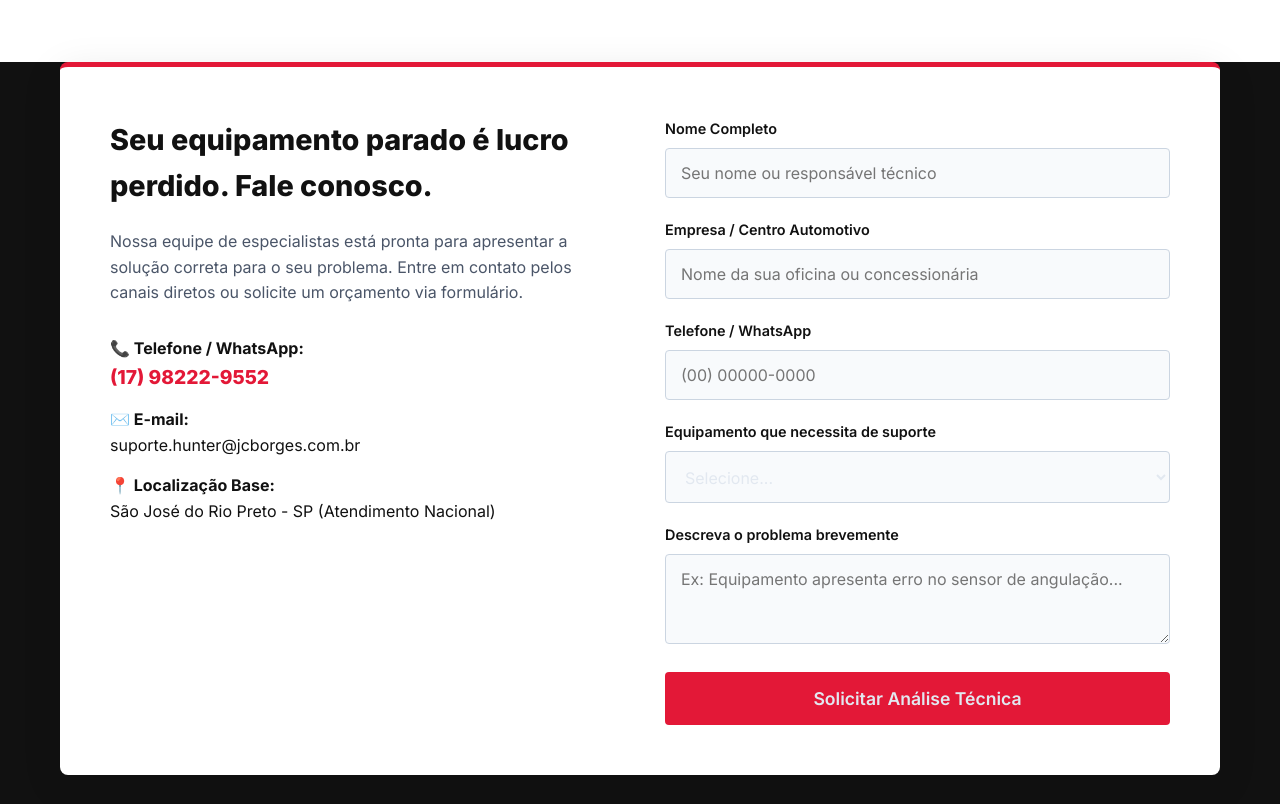
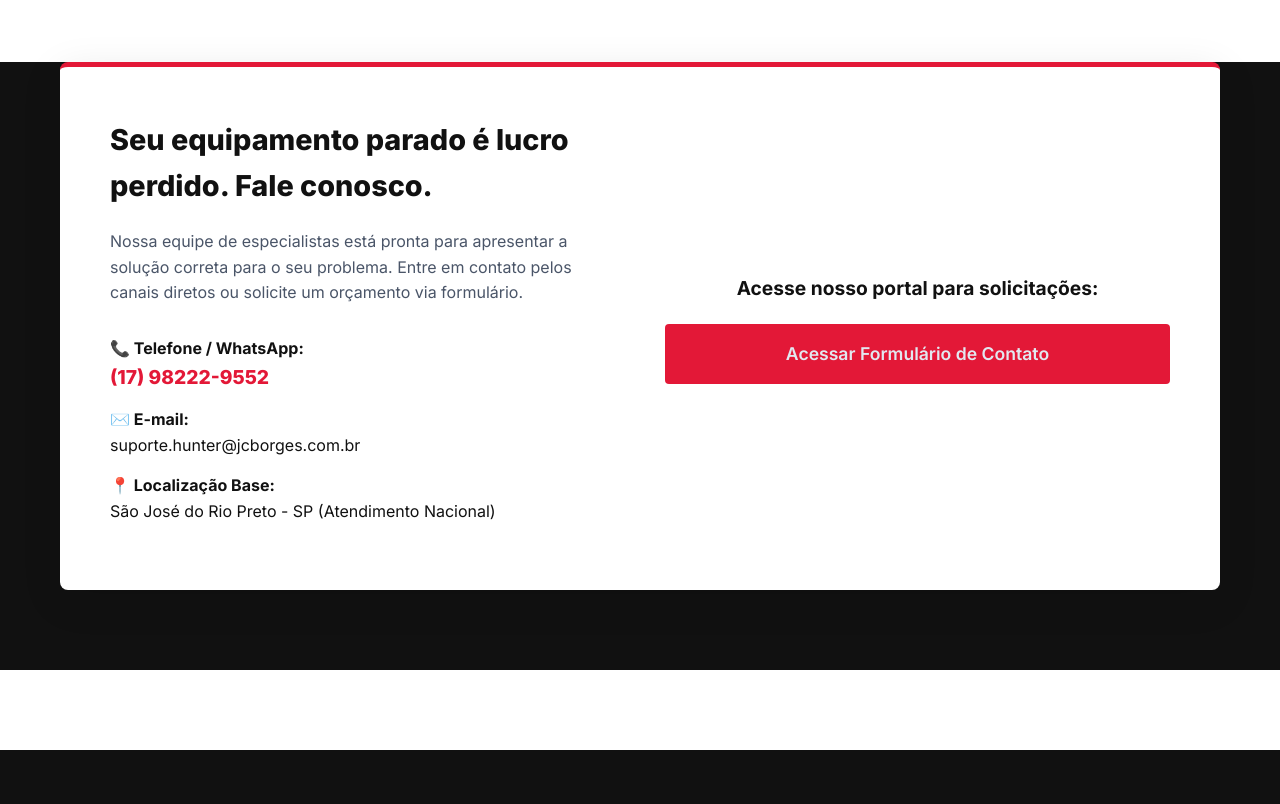
Before and after one commit to jcborges-representacao/landing-page, a plain HTML site: page index.html in a window 1280 px wide. Shown: the part 2970-3774 px from the top of the page. Drawn offline with Linux system fonts and the light colour scheme.

Commit message:
Remove o formulário de contato

```diff
--- a/index.html
+++ b/index.html
@@ -202,39 +202,10 @@
                     </div>
                 </div>
                 <div>
-                    <form action="#" method="POST">
-                        <div class="form-group">
-                            <label>Nome Completo</label>
-                            <input type="text" class="form-control" placeholder="Seu nome ou responsável técnico"
-                                required>
-                        </div>
-                        <div class="form-group">
-                            <label>Empresa / Centro Automotivo</label>
-                            <input type="text" class="form-control" placeholder="Nome da sua oficina ou concessionária"
-                                required>
-                        </div>
-                        <div class="form-group">
-                            <label>Telefone / WhatsApp</label>
-                            <input type="tel" class="form-control" placeholder="(00) 00000-0000" required>
-                        </div>
-                        <div class="form-group">
-                            <label>Equipamento que necessita de suporte</label>
-                            <select class="form-control" required>
-                                <option value="">Selecione...</option>
-                                <option>Alinhador</option>
-                                <option>Balanceadora</option>
-                                <option>Desmontadora</option>
-                                <option>Elevador / Rampa</option>
-                                <option>Cotação de Peças</option>
-                            </select>
-                        </div>
-                        <div class="form-group">
-                            <label>Descreva o problema brevemente</label>
-                            <textarea class="form-control" rows="3"
-                                placeholder="Ex: Equipamento apresenta erro no sensor de angulação..."></textarea>
-                        </div>
-                        <button type="submit" class="btn btn-primary btn-submit">Solicitar Análise Técnica</button>
-                    </form>
+                    <div style="display: flex; flex-direction: column; height: 100%; justify-content: center; align-items: center; padding: 40px 0;">
+                        <h4 style="margin-bottom: 20px; color: var(--primary-bg); font-size: 1.2rem;">Acesse nosso portal para solicitações:</h4>
+                        <a href="https://jcborges.com.br/faleConosco" class="btn btn-primary btn-submit" style="text-decoration: none;">Acessar Formulário de Contato</a>
+                    </div>
                 </div>
             </div>
         </div>
@@ -277,8 +248,10 @@
 
     <!-- WhatsApp Flutuante -->
     <a href="https://wa.me/5517982229552" target="_blank" class="wpp-float" aria-label="Contato WhatsApp">
-        <svg xmlns="http://www.w3.org/2000/svg" width="35" height="35" fill="currentColor" class="bi bi-whatsapp" viewBox="0 0 16 16">
-            <path d="M13.601 2.326A7.85 7.85 0 0 0 7.994 0C3.627 0 .068 3.558.064 7.926c0 1.399.366 2.76 1.057 3.965L0 16l4.204-1.102a7.9 7.9 0 0 0 3.79.965h.004c4.368 0 7.926-3.558 7.93-7.93A7.9 7.9 0 0 0 13.6 2.326zM7.994 14.521a6.6 6.6 0 0 1-3.356-.92l-.24-.144-2.494.654.666-2.433-.156-.251a6.56 6.56 0 0 1-1.007-3.505c0-3.626 2.957-6.584 6.591-6.584a6.56 6.56 0 0 1 4.66 1.931 6.56 6.56 0 0 1 1.928 4.66c-.004 3.639-2.961 6.592-6.592 6.592m3.615-4.934c-.197-.099-1.17-.578-1.353-.646-.182-.065-.315-.099-.445.099-.133.197-.513.646-.627.775-.114.133-.232.148-.43.05-.197-.1-.836-.308-1.592-.985-.59-.525-.985-1.175-1.103-1.372-.114-.198-.011-.304.088-.403.087-.088.197-.232.296-.346.1-.114.133-.198.198-.33.065-.134.034-.248-.015-.347-.05-.099-.445-1.076-.612-1.47-.16-.389-.323-.335-.445-.34-.114-.007-.247-.007-.38-.007a.73.73 0 0 0-.529.247c-.182.198-.691.677-.691 1.654s.71 1.916.81 2.049c.098.133 1.394 2.132 3.383 2.992.47.205.84.326 1.129.418.475.152.904.129 1.246.08.38-.058 1.171-.48 1.338-.943.164-.464.164-.86.114-.943-.049-.084-.182-.133-.38-.232"/>
+        <svg xmlns="http://www.w3.org/2000/svg" width="35" height="35" fill="currentColor" class="bi bi-whatsapp"
+            viewBox="0 0 16 16">
+            <path
+                d="M13.601 2.326A7.85 7.85 0 0 0 7.994 0C3.627 0 .068 3.558.064 7.926c0 1.399.366 2.76 1.057 3.965L0 16l4.204-1.102a7.9 7.9 0 0 0 3.79.965h.004c4.368 0 7.926-3.558 7.93-7.93A7.9 7.9 0 0 0 13.6 2.326zM7.994 14.521a6.6 6.6 0 0 1-3.356-.92l-.24-.144-2.494.654.666-2.433-.156-.251a6.56 6.56 0 0 1-1.007-3.505c0-3.626 2.957-6.584 6.591-6.584a6.56 6.56 0 0 1 4.66 1.931 6.56 6.56 0 0 1 1.928 4.66c-.004 3.639-2.961 6.592-6.592 6.592m3.615-4.934c-.197-.099-1.17-.578-1.353-.646-.182-.065-.315-.099-.445.099-.133.197-.513.646-.627.775-.114.133-.232.148-.43.05-.197-.1-.836-.308-1.592-.985-.59-.525-.985-1.175-1.103-1.372-.114-.198-.011-.304.088-.403.087-.088.197-.232.296-.346.1-.114.133-.198.198-.33.065-.134.034-.248-.015-.347-.05-.099-.445-1.076-.612-1.47-.16-.389-.323-.335-.445-.34-.114-.007-.247-.007-.38-.007a.73.73 0 0 0-.529.247c-.182.198-.691.677-.691 1.654s.71 1.916.81 2.049c.098.133 1.394 2.132 3.383 2.992.47.205.84.326 1.129.418.475.152.904.129 1.246.08.38-.058 1.171-.48 1.338-.943.164-.464.164-.86.114-.943-.049-.084-.182-.133-.38-.232" />
         </svg>
     </a>
 </body>
```
